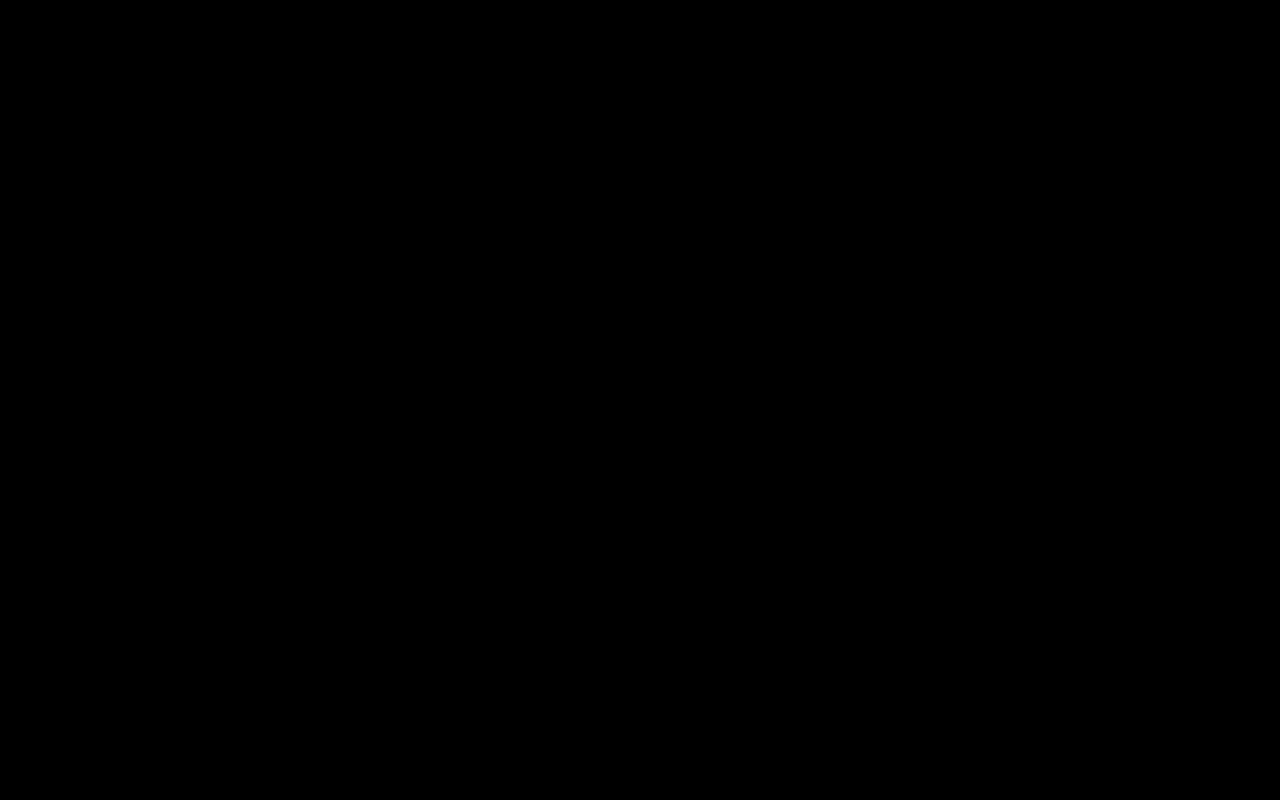
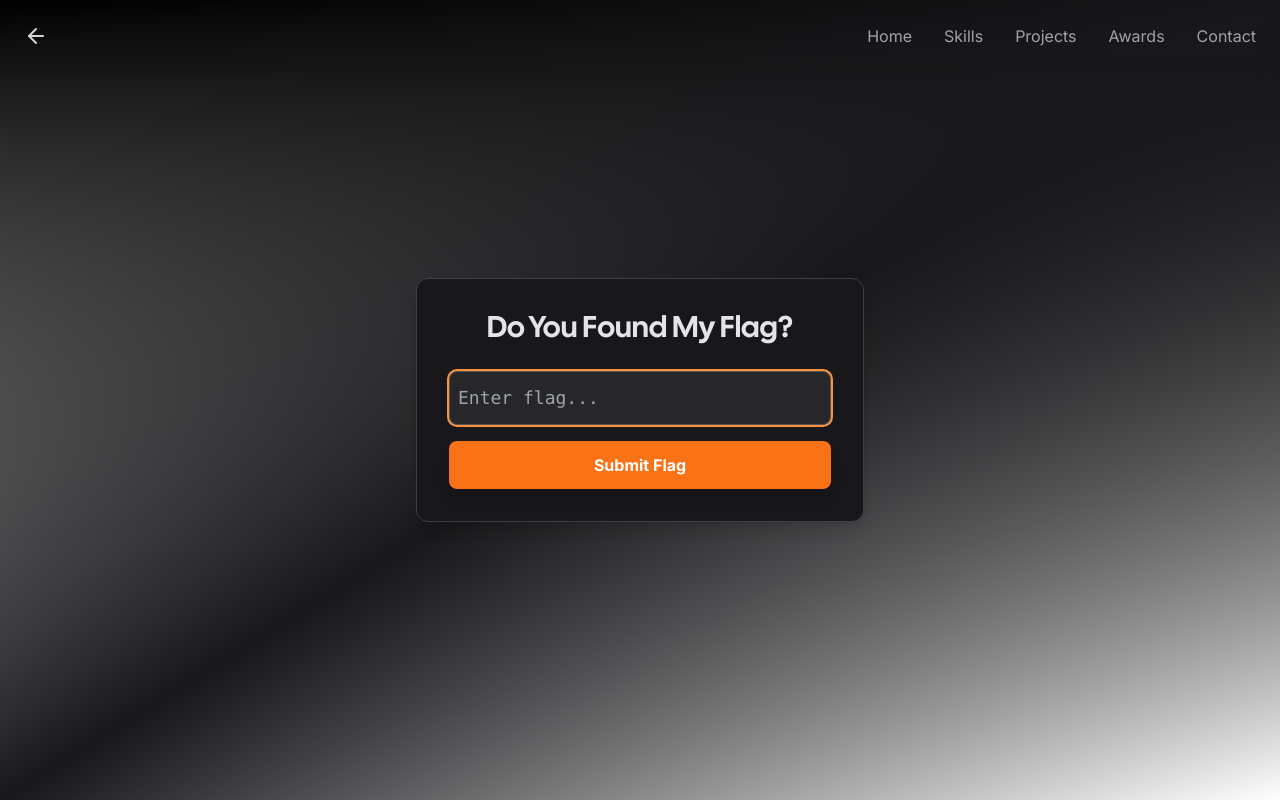
Before and after one commit to krisnaganesha1609/gedekrisna, a Next.js app: page /flagsub in a window 1280 px wide. Before the commit this address had no page. Built offline with nearby package versions, Linux system fonts and the light colour scheme; what tailwindcss-debug-screens would draw is missing.

Commit message:
feat: little games i made :)

```diff
--- /dev/null
+++ b/app/components/asciiart.tsx
@@ -0,0 +1,94 @@
+export default function AsciiArt() {
+  return (
+    <figure
+      className="max-w-full overflow-auto rounded-2xl bg-black/95 p-4 shadow-xl"
+      role="img"
+      aria-label="ASCII art by HeavensRevenge"
+    >
+      <pre
+        className="m-0 whitespace-pre"
+        style={{
+          fontFamily:
+            'ui-monospace, SFMono-Regular, Menlo, Monaco, Consolas, "Liberation Mono", "Courier New", monospace',
+          fontSize: 14,
+          lineHeight: 1.05,
+          letterSpacing: 0.2,
+          color: "#e5e5e5",
+        }}
+      >{String.raw`
+                      _..._
+                     /MMMMM\
+                    (I8H#H8I)
+                    (I8H#H8I)
+                     \WWWWW/
+                      I._.I
+                      I._.I
+                      I._.I
+                      I._.I
+                      I._.I
+                      I._.I
+                      I._.I
+                      I.,.I
+                     / /#\ \
+                   .dH# # #Hb.
+               _.~d#XXP I 7XX#b~,_
+            _.dXV^XP^ Y X Y ^7X^VXb._
+           /AP^   \PY   Y   Y7/   ^VA\
+          /8/      \PP  I  77/      \8\
+         /J/        IV     VI        \L\
+         L|         |  \ /  |         |J
+         V          |  | |  |          V
+                    |  | |  |
+                    |  | |  |
+                    |  | |  |
+                    |  | |  |
+ _                  |  | |  |                  _
+( \                 |  | |  |                 / )
+ \ \                |  | |  |                / /
+('\ \               |  | |  |               / /')
+ \ \ \              |  | |  |              / / /
+('\ \ \             |  | |  |             / / /')
+ \ \ \ )            |  | |  |            ( / / /
+('\ \( )            |  | |  |            ( )/ /')
+ \ \ ( |            |  | |  |            | ) / /
+  \ \( |            |  | |  |            | )/ /
+   \ ( |            |  | |  |            | ) /
+    \( |            |   Y   |            | )/
+     | |            |   |   |            | |
+     J | ___...~~--'|   |   |'--~~...___ | L
+     >-+<...___     |   |   |     ___...>+-<
+    /     __   '--~.L___L___J.~--'   __     \
+    K    /  ' --.     d===b     .-- '  \    H
+    \_._/        \   // I \\   /        \_._/
+      '--~.._     \__\\ I //__/     _..~--'
+             '--~~..____ ____..~~--'
+                    |   T   |
+                    |   |   |
+                    |   |   |
+                    |   |   |
+                    |   |   |
+                    |   |   |
+                    |   |   |
+                    |   |   |
+                    |   |   |
+                    |   |   |
+                    |   |   |
+                    |   |   |
+                    |   |   |
+                    I   '   I
+                     \     /
+                      \   /
+                       \ /`}</pre>
+      <figcaption
+        className="mt-2 text-right text-xs"
+        style={{
+          color: "#9aa0a6",
+          fontFamily:
+            'ui-monospace, SFMono-Regular, Menlo, Monaco, Consolas, "Liberation Mono", "Courier New", monospace',
+        }}
+      >
+        ASCII art by HeavensRevenge
+      </figcaption>
+    </figure>
+  );
+}
--- /dev/null
+++ b/app/flagsub/flag.ts
@@ -0,0 +1,4 @@
+export const flagList: string[][] = [
+    ["52e4e0b2cbacb231fcd37b315d6949fd73190dbb49e9b76d5449ef7a00290339", "Great! You found it, nice inspection!"],
+    ["93ba3bcc669ccd007d068dfd0f24fc3f3d3bf099301110cc9ff542116e8870a4", "Nice forensic skills I see. Wanna join my team?"]
+];
--- /dev/null
+++ b/app/flagsub/page.tsx
@@ -0,0 +1,124 @@
+"use client";
+
+import { useState } from "react";
+import { useEffect } from "react";
+import { Navigation } from "../components/nav";
+import { flagList } from "./flag";
+import AsciiArt from "../components/asciiart";
+
+export default function FlagSubmit() {
+  const [flag, setFlag] = useState("");
+  const [submitted, setSubmitted] = useState(false);
+  const [loading, setLoading] = useState(false);
+  const [error, setError] = useState("");
+  const [success, setSuccess] = useState("");
+  const [history, setHistory] = useState<string[]>([]);
+
+  useEffect(() => {
+    const stored = localStorage.getItem("flagHistory");
+    if (stored) {
+      setHistory(JSON.parse(stored));
+    }
+  }, []);
+
+  async function sha256(input: string) {
+    const encoder = new TextEncoder();
+    const data = encoder.encode(input);
+    const hashBuffer = await crypto.subtle.digest("SHA-256", data);
+    return Array.from(new Uint8Array(hashBuffer))
+      .map((b) => b.toString(16).padStart(2, "0"))
+      .join("");
+  }
+
+  const handleSubmit = async (e: React.FormEvent) => {
+    e.preventDefault();
+    setLoading(true);
+    setError("");
+    setSuccess("");
+    setTimeout(async () => {
+      setLoading(false);
+      if (flag.trim() === "") {
+        setError("Please enter a flag string.");
+        return;
+      }
+      let found = false;
+      let hashedflag = await sha256(flag.trim());
+      for (const [flagValue, flagMessage] of flagList) {
+        if (flagValue === hashedflag) {
+          setSuccess(flagMessage);
+          found = true;
+          break;
+        }
+      }
+      if (!found) {
+        setError("This doesn't seem to be my flag I suppose :)");
+        return;
+      }
+      setSubmitted(true);
+      const newHistory = [
+        flag.trim(),
+        ...history.filter((f) => f !== flag.trim()),
+      ].slice(0, 10);
+      setHistory(newHistory);
+      localStorage.setItem("flagHistory", JSON.stringify(newHistory));
+    }, 1000);
+  };
+
+  return (
+    <div className="min-h-screen bg-gradient-to-tl from-zinc-900/0 via-zinc-900 to-zinc-900/0 flex flex-col">
+      <Navigation />
+      <div className="flex flex-1 items-center justify-center px-4">
+        <div className="w-full max-w-md bg-zinc-900 rounded-xl shadow-lg p-8 border border-zinc-700">
+          <h1 className="text-3xl font-bold text-zinc-200 mb-6 text-center font-display">
+            Do You Found My Flag?
+          </h1>
+          {history.length > 0 && (
+            <div className="mb-6">
+              <h2 className="text-zinc-400 text-sm font-semibold mb-2">
+                Your Submitted Flags:
+              </h2>
+              <ul className="bg-zinc-800 rounded-lg p-3 text-zinc-300 text-xs font-mono max-h-32 overflow-auto">
+                {history.map((f, i) => (
+                  <li
+                    key={f + i}
+                    className="py-1 border-b border-zinc-700 last:border-none"
+                  >
+                    {f}
+                  </li>
+                ))}
+              </ul>
+            </div>
+          )}
+          {submitted ? (
+            <>
+              <div className="text-green-400 text-center text-lg font-medium mb-3">
+                {success}
+              </div>
+              <AsciiArt />
+            </>
+          ) : (
+            <form onSubmit={handleSubmit} className="flex flex-col gap-4">
+              <input
+                type="text"
+                value={flag}
+                onChange={(e) => setFlag(e.target.value)}
+                placeholder="Enter flag..."
+                className="px-2 py-3 rounded-lg bg-zinc-800 text-zinc-200 border border-zinc-600 focus:outline-none focus:ring-2 focus:ring-orange-400 font-mono text-lg transition duration-150"
+                disabled={loading}
+                autoFocus
+              />
+              {error && <div className="text-red-400 text-sm">{error}</div>}
+              <button
+                type="submit"
+                className="bg-orange-500 hover:bg-orange-600 text-white font-bold py-3 rounded-lg transition duration-150 shadow-lg disabled:opacity-50"
+                disabled={loading}
+              >
+                {loading ? "Submitting..." : "Submit Flag"}
+              </button>
+            </form>
+          )}
+        </div>
+      </div>
+    </div>
+  );
+}
```
Also changed, not shown: public/myphoto.jpg.
